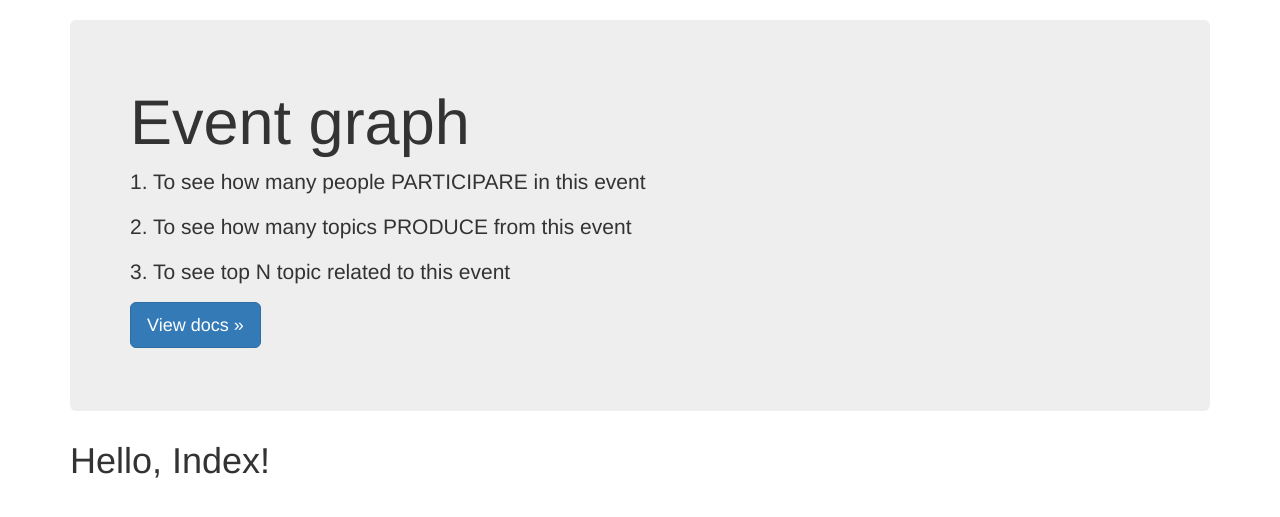
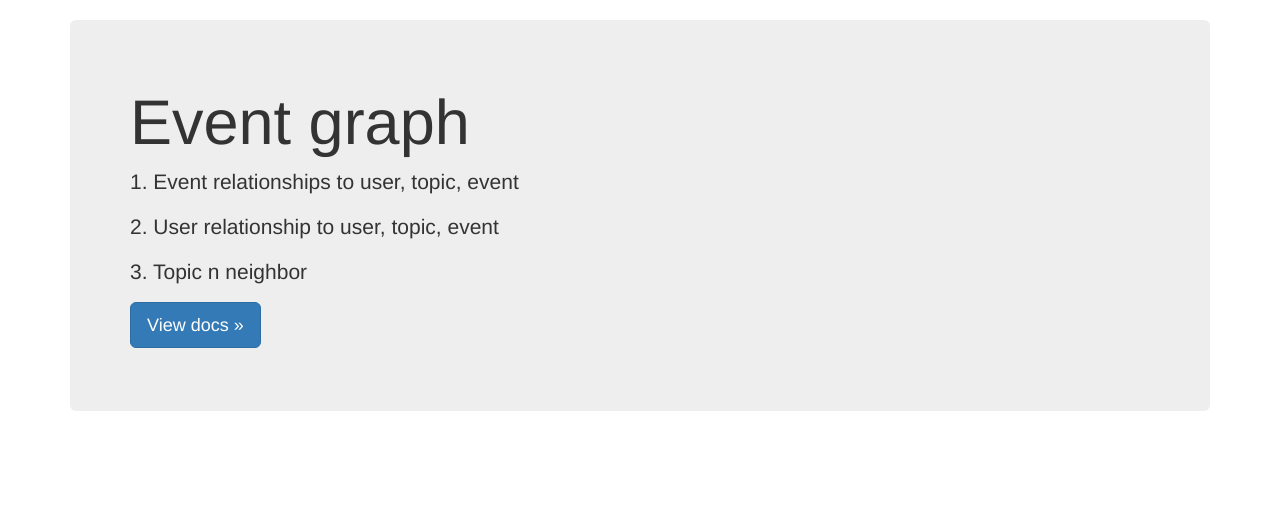
Before and after one commit to yuntaobc/FlaskNeo4jEcharts, a Flask app: page / in a window 1280 px wide. Shown: the part 52-569 px from the top of the page. Run offline with Flask 2, Linux system fonts and the light colour scheme; some libraries are stand-ins or nearby versions.

Commit message:
Change html

```diff
--- a/app/templates/base.html
+++ b/app/templates/base.html
@@ -56,13 +56,6 @@
     {%- endblock navbar %}
 
     <!-- Main component for a primary marketing message or call to action -->
-    <div class="jumbotron">
-        <h1>Event graph</h1>
-        <p>1. To see how many people PARTICIPARE in this event</p>
-        <p>2. To see how many topics PRODUCE from this event</p>
-        <p>3. To see top N topic related to this event</p>
-        <p><a class="btn btn-lg btn-primary" href="" role="button">View docs &raquo;</a></p>
-    </div>
 
     {% block content -%}
     {%- endblock content %}
--- a/app/templates/index.html
+++ b/app/templates/index.html
@@ -8,7 +8,13 @@
 
 
 {% block content %}
+<div class="jumbotron">
+    <h1>Event graph</h1>
+    <p>1. Event relationships to user, topic, event</p>
+    <p>2. User relationship to user, topic, event</p>
+    <p>3. Topic n neighbor</p>
+    <p><a class="btn btn-lg btn-primary" href="" role="button">View docs &raquo;</a></p>
+</div>
 <div class="page_content">
-    <h1>Hello, Index!</h1>
 </div>
 {%- endblock %}
```
Also changed, not shown: app/templates/event.html (+8 -2 lines).
